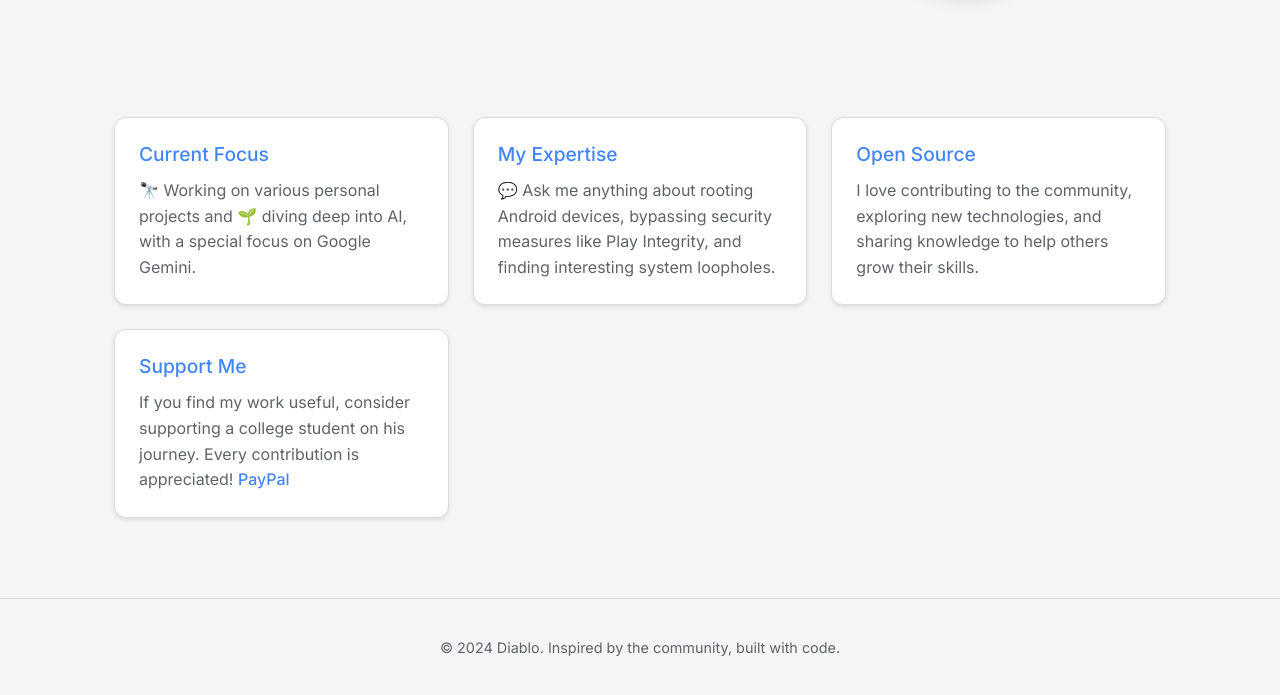
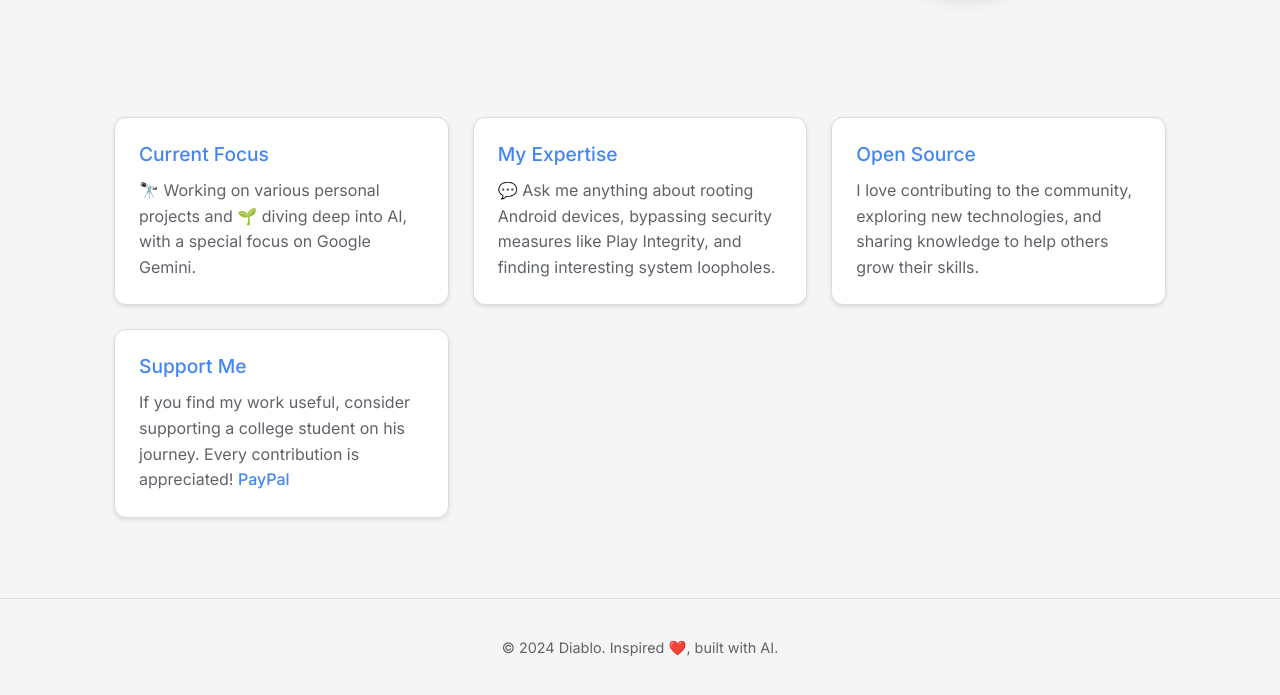
Before and after one commit to Diabloxvx/Diabloxvx.github.io, a plain HTML site: page index.html in a window 1280 px wide. Shown: the part 677-1372 px from the top of the page. Drawn offline with Linux system fonts and the light colour scheme.

Commit message:
Update index.html

```diff
--- a/index.html
+++ b/index.html
@@ -81,7 +81,7 @@
 
     <footer>
         <div class="container">
-            <p>© 2024 Diablo. Inspired by the community, built with code.</p>
+            <p>© 2024 Diablo. Inspired ❤️, built with AI.</p>
         </div>
     </footer>
 
```
